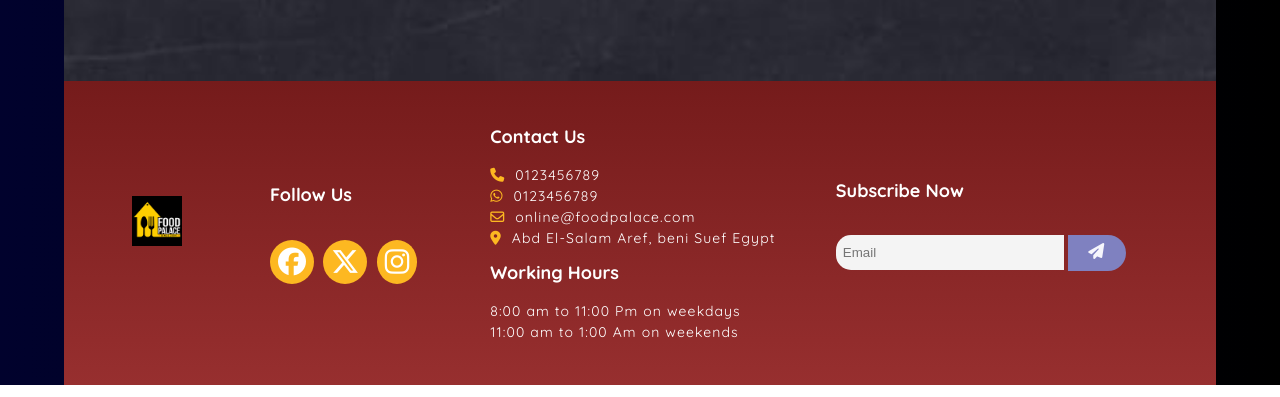
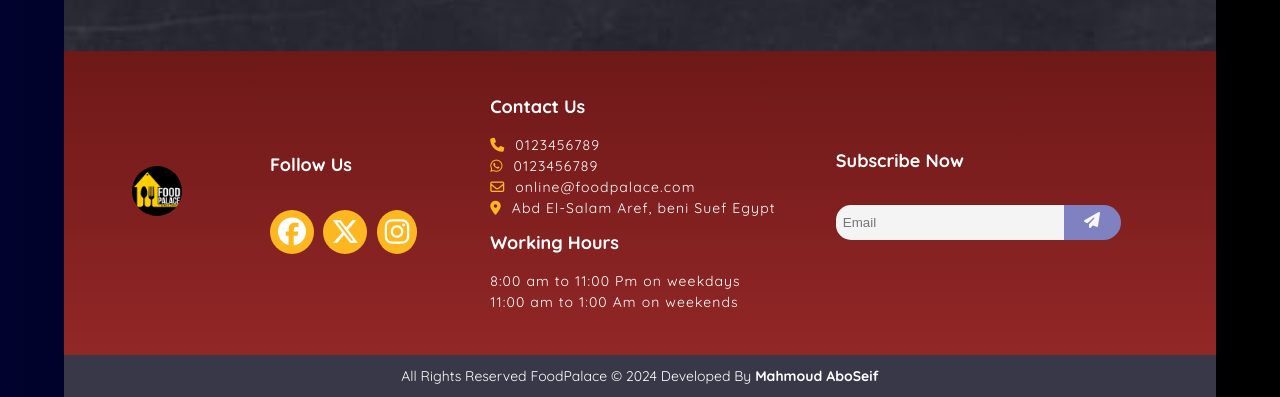
Before and after one commit to Mahmoud-AboSeif/Food-Palace, a plain HTML site: page index.html in a window 1280 px wide. Shown: the part 4628-5025 px from the top of the page. Drawn offline with Linux system fonts and the light colour scheme.

Commit message:
creating Footer & favicon

```diff
--- a/index.html
+++ b/index.html
@@ -7,9 +7,12 @@
     <meta name="viewport" content="width=device-width, initial-scale=1.0">
     <!-- style link -->
     <link rel="stylesheet" href="style.css">
+    <!-- fontawsome -->
     <link rel="stylesheet" href="https://cdnjs.cloudflare.com/ajax/libs/font-awesome/6.5.1/css/all.min.css"
         integrity="sha512-DTOQO9RWCH3ppGqcWaEA1BIZOC6xxalwEsw9c2QQeAIftl+Vegovlnee1c9QX4TctnWMn13TZye+giMm8e2LwA=="
         crossorigin="anonymous" referrerpolicy="no-referrer" />
+    <!-- favicon -->
+    <link rel="shortcut icon" type="image/x-icon" href="/favicon.ico">
     <title> Food palace </title>
 </head>
 
@@ -148,7 +151,7 @@
                                 <img src="./photos-prj/menu-photos/p3.png" alt=" Chicken Burger">
                                 <div class="love">
                                     <h3>Beef Hot Dog <span class="primary-text">299 EGP</span></h3>
-                                    <p>   Beef Hot Dog juccy Beef Cut Regular 6 - 8 piecess    </p>
+                                    <p> Beef Hot Dog juccy Beef Cut Regular 6 - 8 piecess </p>
                                     <i class="fa-regular fa-heart"></i>
                                 </div>
                             </div>
@@ -253,7 +256,7 @@
                         </div>
                         <div class="dayTime-item1">
                             <img class="siz" src="./photos-prj/Day-time-photos/dessertIcon.png" alt="Dessert">
-                            <h3 class="si" >Dessert</h3>
+                            <h3 class="si">Dessert</h3>
                             <p>All Day</p>
                         </div>
                     </div>
@@ -318,6 +321,11 @@
             </section>
             <!-- contact Us End -->
         </main>
+        <footer id="footer">
+            <p>All Rights Reserved FoodPalace &copy; 2024 Developed By <b><a
+                        href="https://mahmoud-aboseif.github.io/elhersh/" target="_blank">Mahmoud AboSeif</a></b> </p>
+        </footer>
     </div>
 </body>
+
 </html>
--- a/style.css
+++ b/style.css
@@ -4,6 +4,10 @@
     margin: 0;
     padding: 0;
     box-sizing: border-box;
+}
+
+html {
+    scroll-behavior: smooth;
 }
 
 body {
@@ -151,14 +155,14 @@ header .header-contant p {
 }
 
 /* header End */
-/* about Start */
+/* About Start */
 .cont {
     max-width: 1100px;
     margin: auto;
     margin-top: 10px;
 }
 
-/* About Start */
+
 #about {
     height: 80vh;
     display: flex;
@@ -223,7 +227,7 @@ header .header-contant p {
     height: 100vh;
 }
 
-#offers h2{
+#offers h2 {
     color: #fdb821;
     padding-top: 40px;
 }
@@ -250,7 +254,7 @@ header .header-contant p {
 
 #offers .offers-items .item:hover {
     transform: scale(1.02);
-    border-radius: 30px 30px 20px 20px;
+    border-radius: 30px 30px 30px 30px;
 }
 
 #offers .offers-items .item img {
@@ -366,7 +370,7 @@ header .header-contant p {
 #menu .btn {
     display: block;
     margin: 20px auto 0;
-    background-color: rgba(233, 233, 37, 0.774);
+    background-color: #c5c519;
     color: #fff;
     cursor: pointer;
     letter-spacing: 1px;
@@ -379,101 +383,119 @@ header .header-contant p {
     color: rgba(233, 233, 37, 0.774);
     letter-spacing: 1.5px;
 }
+
 /* Menu End */
 /* day time Start */
-#day-time{
-    background: url("./photos-prj/Day-time-photos/daytime_bg.jpeg")center center/cover fixed no-repeat ;
+#day-time {
+    background: url("./photos-prj/Day-time-photos/daytime_bg.jpeg")center center/cover fixed no-repeat;
     text-align: center;
 }
-#day-time .dayTime-items{
+
+#day-time .dayTime-items {
     display: flex;
     justify-content: space-evenly;
     align-items: center;
     height: 45vh;
 }
-#day-time .dayTime-items img{
+
+#day-time .dayTime-items img {
     width: 80px;
 
 }
-#day-time .dayTime-items .size{
+
+#day-time .dayTime-items .size {
     width: 100px;
     margin: 3px 0 8px 0;
 }
-#day-time .dayTime-items .siz{
+
+#day-time .dayTime-items .siz {
     width: 67px;
 }
-#day-time .dayTime-items h3{
+
+#day-time .dayTime-items h3 {
     font-size: 30px;
     margin: 15px 0 10px 0;
     color: #fff;
     font-weight: 700;
 }
-#day-time .dayTime-items p{
+
+#day-time .dayTime-items p {
     color: #fff;
     font-weight: 500;
 }
+
 /* day time End*/
 /* Gallery Start */
-#gallery{
+#gallery {
     background: url("./photos-prj/offer photos/offer-bg.jpg") center center/cover fixed;
-    padding: 3rem 0 4rem ;
+    padding: 3rem 0 4rem;
 }
-#gallery h2
-{
+
+#gallery h2 {
     display: flex;
     justify-content: center;
     align-items: center;
     padding: 40px 0 10px 0;
     color: #ffffff;
 }
-#gallery .cont .img-gallery{
+
+#gallery .cont .img-gallery {
     display: flex;
     justify-content: center;
     align-items: center;
     flex-wrap: wrap;
 }
-#gallery .img-gallery img{
+
+#gallery .img-gallery img {
     opacity: 0.9;
-    width: 280px;
-    height: 200px;
+    width: 270px;
+    height: 190px;
     margin: 20px;
     border-radius: 50%;
     transition: all .2s ease;
 }
-#gallery .img-gallery img:hover{
+
+#gallery .img-gallery img:hover {
     opacity: 1;
     border-radius: 40px;
-    filter: drop-shadow(2px 2px 1px rgba(184, 175, 175, 0.658) );
+    filter: drop-shadow(2px 2px 1px rgba(184, 175, 175, 0.658));
     transform: scale(1.1);
 }
+
 /* Gallery End */
 /* Contact Us Start */
-#contact{
+#contact {
     padding: 2em 0;
-    background: linear-gradient( #751b1b, #972f2f );
+    background: linear-gradient(#6e1818, #922727);
 }
-#contact .contact-content{
+
+#contact .contact-content {
     display: flex;
     justify-content: space-evenly;
     align-items: center;
 }
-#contact .contact-content h3{
-    font-size: 18px ;
+
+#contact .contact-content h3 {
+    font-size: 18px;
     color: #fff;
     margin-bottom: 15px;
 }
-.contact-content .contact-follow{
+
+.contact-content .contact-follow {
     width: 37%;
     display: flex;
     justify-content: space-evenly;
-    align-items: center ;
+    align-items: center;
 }
-.contact-content .contact-follow img{
+
+.contact-content .contact-follow img {
     width: 50px;
+    border-radius: 50%;
     margin-right: 20px;
     margin-bottom: 25px;
 }
-.contact-content .contact-follow a i{
+
+.contact-content .contact-follow a i {
     font-size: 28px;
     color: #fff;
     background-color: #fdb821;
@@ -483,46 +505,60 @@ header .header-contant p {
     border-radius: 50%;
     transition: all .2s ease;
 }
-.contact-content .contact-follow a i:hover{
+
+.contact-content .contact-follow a i:hover {
     transform: scale(1.1);
-    color: #fdb821 ;
+    color: #fdb821;
     background-color: #fff;
 
 }
-.contact-content .contact-info div{
+
+.contact-content .contact-info div {
     margin: 10px 0;
     line-height: 1.5;
 }
-.contact-content .contact-info{
+
+.contact-content .contact-info {
     width: 30%;
 }
-.contact-content .contact-info p{
+
+.contact-content .contact-info p {
     color: #fff;
     font-size: 14px;
     font-weight: 400;
     letter-spacing: 1.1px;
 }
-.contact-content .contact-info i{
+
+.contact-content .contact-info i {
     color: #fdb821;
     margin-right: 5px;
 }
-form{
+
+form {
     width: 33%;
 }
-form .item input{
+
+form .item {
+    display: flex;
+    align-items: center;
+}
+
+form .item input {
     width: 60%;
     padding: 10px 7px;
-    margin: 18px 0 ;
+    margin: 18px 0;
     border: none;
     background-color: #f4f4f4;
     border-radius: 15px 0 0 15px;
     transition: all .2s ease;
 }
-form input:hover{
+
+form input:hover {
     background-color: #e4dada;
 }
-.item .btn-primary{
-    padding: 8px 20px 10px 20px;
+
+.item .btn-primary {
+    padding: 7px 20px 10px 20px;
     font-size: 16px;
     color: #f6f6fc;
     background-color: #7f81c0;
@@ -530,8 +566,20 @@ form input:hover{
     border-radius: 0 20px 20px 0;
     transition: all .2s ease;
 }
-.item .btn-primary:hover{
+
+.item .btn-primary:hover {
     color: #7f81c0;
     background-color: #f6f6fc;
 }
+
 /* Contact Us End */
+/* Footer Start */
+#footer {
+    background-color: #383848;
+    color: #fff;
+    text-align: center;
+    padding: 12px 0;
+    font-size: 14px;
+}
+
+/* Footer End */
```
Also changed, not shown: favicon.ico (added). Lines whose indentation alone changed are shown as unchanged.
